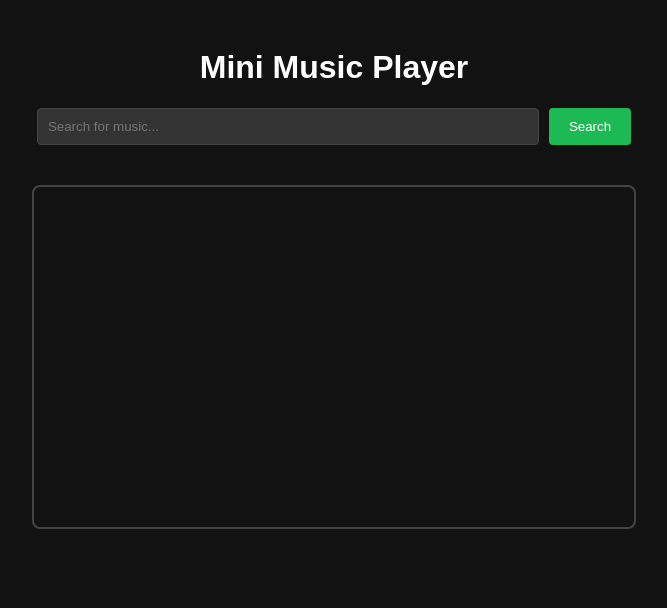
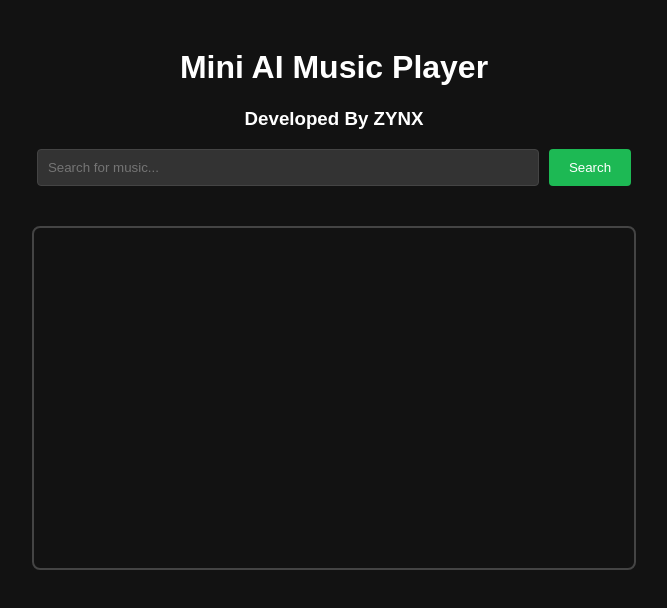
Before and after one commit to Zynxx777/mini-music-player, a website: page index.html in a window 1280 px wide. Shown: the whole page, without its empty margins (306-973 px from the left). Drawn offline with Linux system fonts and the light colour scheme.

Commit message:
Update index.html

```diff
--- a/index.html
+++ b/index.html
@@ -8,7 +8,8 @@
 </head>
 <body>
     <div class="container">
-        <h1>Mini Music Player</h1>
+        <h1>Mini AI Music Player</h1>
+        <h3>Developed By ZYNX</h3>
         <div class="search-container">
             <input type="text" id="search-input" placeholder="Search for music...">
             <button id="search-btn">Search</button>
```
